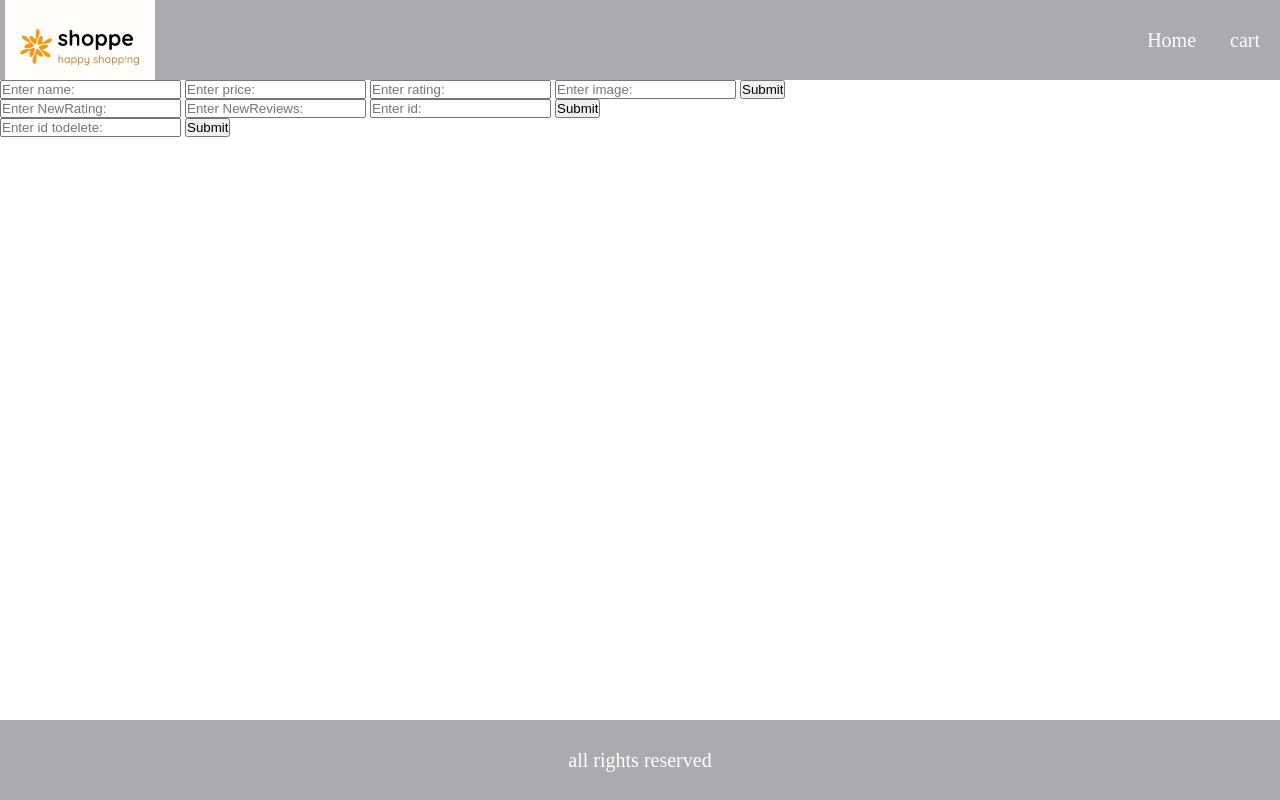
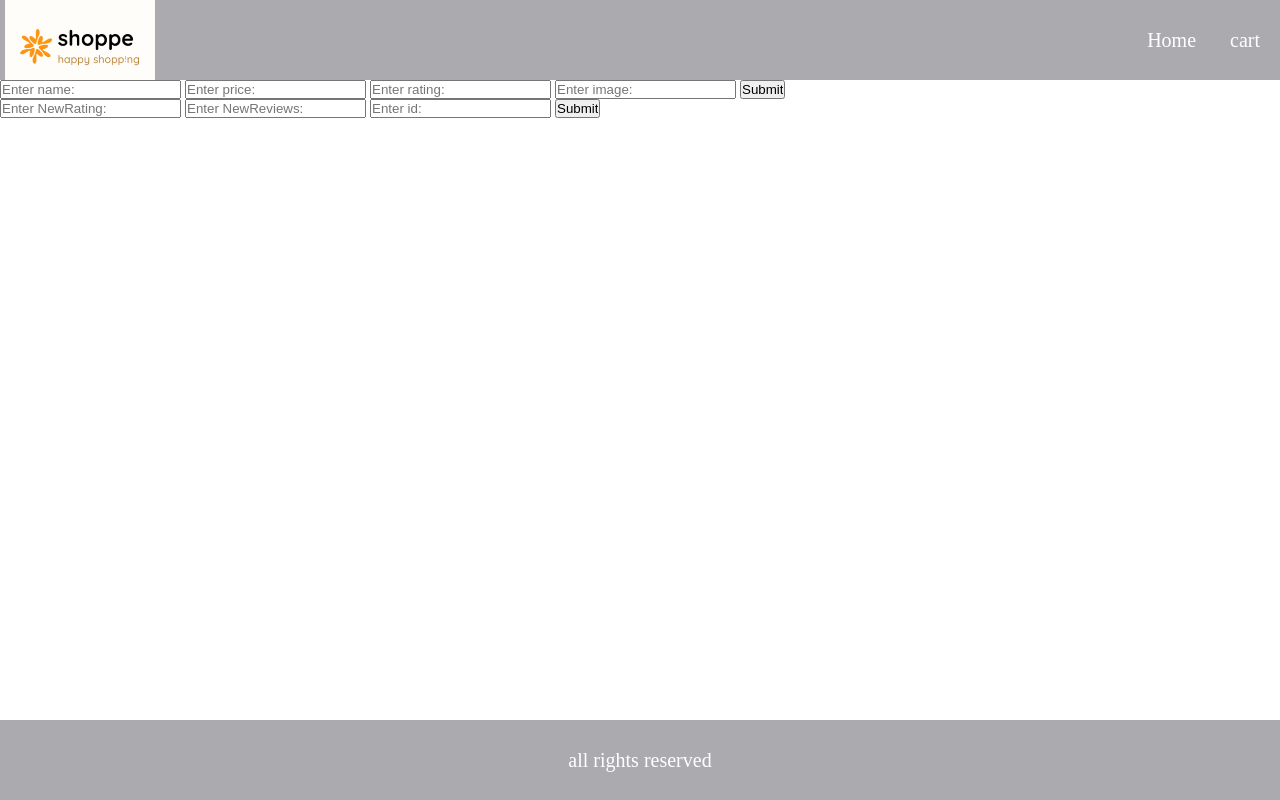
Before and after one commit to srimathirk/phase-1-project-shoppe-products, a plain HTML site: page index.html in a window 1280 px wide. Drawn offline with Linux system fonts and the light colour scheme; no server answers.

Commit message:
updating index.html

```diff
--- a/index.html
+++ b/index.html
@@ -1,13 +1,15 @@
 <!DOCTYPE html>
 <html lang="en">
+
 <head>
     <meta charset="UTF-8">
     <meta http-equiv="X-UA-Compatible" content="IE=edge">
     <meta name="viewport" content="width=device-width, initial-scale=1.0">
     <title>Shoppe</title>
-    <link href="styles.css" rel="stylesheet"/>
-    <script src="node.js"defer></script>
+    <link href="styles.css" rel="stylesheet" />
+    <script src="node.js" defer></script>
 </head>
+
 <body>
     <div class="container">
         <header>
@@ -16,8 +18,8 @@
                 <img src="./photos/logo.png" alt="logo">
             </div>
             <div>
-                <a >Home</a>
-                <a >cart</a>
+                <a>Home</a>
+                <a>cart</a>
             </div>
         </header>
         <main>
@@ -37,15 +39,10 @@
             <form id="editform">
                 <input type="text" name="rating" placeholder="Enter NewRating:" />
                 <input type="text" name="review" placeholder="Enter NewReviews:" />
-                <input type= number name= id placeholder="Enter id:" />
+                <input type=number name=id placeholder="Enter id:" />
                 <input type="submit" />
             </form>
 
-            <!-- delete form -->
-            <form id="deleteform">
-                <input type= number name= id placeholder="Enter id todelete:" />
-                <input type="submit" />
-            </form>
 
         </main>
         <footer>
@@ -55,4 +52,5 @@
         </footer>
     </div>
 </body>
+
 </html>
```
